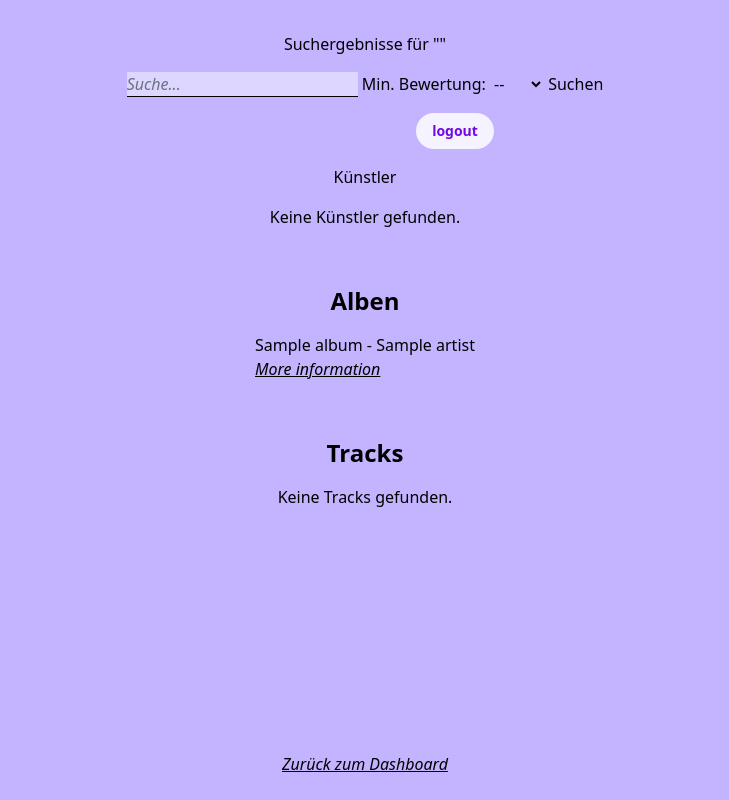
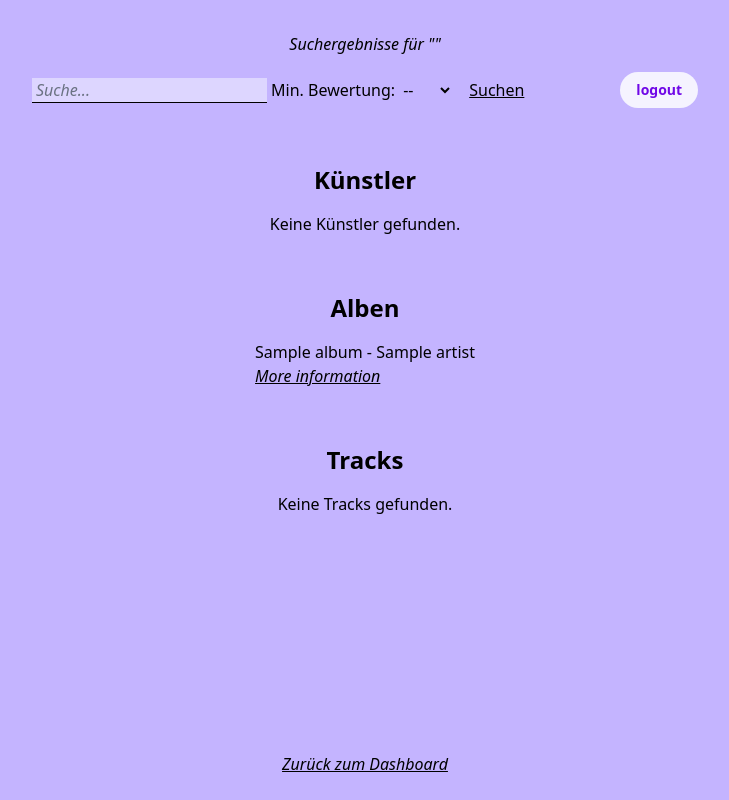
Before and after one commit to JaL11/pywebshop25, a Django app: page /artikel-suche/ in a window 1280 px wide. Shown: the whole page, without its empty margins (275-1004 px from the left). Run offline with Django 5.2, Linux system fonts and the light colour scheme; tables that the repository leaves empty hold one stand-in row (values such as "Sample post"); style sheets or scripts are compiled from the project's sources; some libraries are stand-ins or nearby versions.

Commit message:
styled most pages

```diff
--- a/requirements.txt
+++ b/requirements.txt
@@ -2,13 +2,10 @@
 charset-normalizer==3.4.2
 crispy-bootstrap5==2025.6
 Django==5.2.3
-<<<<<<< HEAD
 django-crispy-forms==2.4
-=======
 gunicorn==23.0.0
 packaging==25.0
 python-dotenv==1.1.1
->>>>>>> main
 pillow==11.3.0
 reportlab==4.4.2
 sqlparse==0.5.3
--- a/templates/customerService/editReviews.html
+++ b/templates/customerService/editReviews.html
@@ -6,12 +6,13 @@
 {% endblock %}
 
 {% block content %}
-  <h1>Bearbeite die Reviews der Produkte</h1>
+<div class="min-h-screen flex flex-col items-center bg-violet-300 space-y-4 px-4 py-8">
+  <h1 class="font-bold text-3xl">Bearbeite die Reviews der Produkte</h1>
   <p>Liste der Alben</p>
   <ul>
     {% for album in albums %}
       <li>
-        {{ album.title }} – {{ album.artist.name }}
+        {{ album.title }} - {{ album.artist.name }}
 
         {% if album.ratings_enabled %}
           <small>Average Rating: {{ album.average_rating|floatformat:1 }} ⭐</small>
@@ -39,4 +40,5 @@
   <p>
     <a href="{% url 'customerService' %}">Zurück zum Dashboard</a>
   </p>
+</div>
 {% endblock %}
--- a/templates/home.html
+++ b/templates/home.html
@@ -16,11 +16,11 @@
         <div class="flex items-center space-x-4">
           <form method="get" action="{% url 'artikel-suche' %}">
             <input type="text" name="q" class="placeholder:text-gray-500 placeholder:italic border-b" placeholder="Artikel suchen..." required />
-            <button type="submit" class="underline hover:text-violet-100">Suchen</button>
+            <button type="submit" class="underline hover:text-violet-100 cursor-pointer">Suchen</button>
           </form>
           <form class="pl-45" method="post" action="{% url 'logout' %}">
             {% csrf_token %}
-            <button class="rounded-full border-0 bg-violet-50 px-4 py-2 text-sm font-semibold text-violet-700 hover:bg-violet-100 dark:bg-violet-600 dark:text-violet-100 dark:hover:bg-violet-500" type="submit">logout</button>
+            <button class="rounded-full border-0 bg-violet-50 px-4 py-2 text-sm font-semibold text-violet-700 hover:bg-violet-100 dark:bg-violet-600 dark:text-violet-100 dark:hover:bg-violet-500 cursor-pointer" type="submit">logout</button>
           </form>
           {% if user.profile_picture %}
             <img src="{{ user.profile_picture.url }}" alt="Profilbild" class="w-[50px] h-[50px] rounded-full object-cover border-2 border-violet-500" />
@@ -40,8 +40,8 @@
         <form method="post" action="{% url 'upload_profile_picture' %}" enctype="multipart/form-data">
           {% csrf_token %}
           <label for="file">Upload Profile Picture:</label>
-          <input type="file" name="profile_picture" id="file" accept="image/*" class="file:rounded-full file:border-0 file:bg-violet-50 file:px-4 file:py-2 file:text-sm file:font-semibold file:text-violet-700 hover:file:bg-violet-100 dark:file:bg-violet-600 dark:file:text-violet-100 dark:hover:file:bg-violet-500" required />
-          <button class="rounded-full border-0 bg-violet-50 px-4 py-2 text-sm font-semibold text-violet-700 hover:bg-violet-100 dark:bg-violet-600 dark:text-violet-100 dark:hover:bg-violet-500" type="submit">Upload</button>
+          <input type="file" name="profile_picture" id="file" accept="image/*" class="file:rounded-full file:border-0 file:bg-violet-50 file:px-4 file:py-2 file:text-sm file:font-semibold file:text-violet-700 hover:file:bg-violet-100 dark:file:bg-violet-600 dark:file:text-violet-100 dark:hover:file:bg-violet-500 cursor-pointer" required />
+          <button class="rounded-full border-0 bg-violet-50 px-4 py-2 text-sm font-semibold text-violet-700 hover:bg-violet-100 dark:bg-violet-600 dark:text-violet-100 dark:hover:bg-violet-500 cursor-pointer" type="submit">Upload</button>
         </form>
       </div>
     {% endblock %}
--- a/templates/store/artikel_suche.html
+++ b/templates/store/artikel_suche.html
@@ -10,27 +10,30 @@
 {% endblock %}
 {% block content %}
   <div class="min-h-screen flex flex-col items-center bg-violet-300 space-y-4 px-4 py-8">
-  <h1>Suchergebnisse für "{{ query }}"</h1>
+    <h1 class="italic">Suchergebnisse für "{{ query }}"</h1>
+    <div class="flex items-center space-x-4">
       <form method="get" action="{% url 'artikel-suche' %}">
-  <input class="placeholder:text-gray-500 placeholder:italic border-b bg-violet-200" type="text" name="q" value="{{ query }}" placeholder="Suche..." />
+        <input class="placeholder:text-gray-500 placeholder:italic border-b bg-violet-200 pl-1" type="text" name="q" value="{{ query }}" placeholder="Suche..." />
         <label for="min_rating">Min. Bewertung:</label>
-  <select name="min_rating">
+        <select class="cursor-pointer" name="min_rating">
           <option value="">--</option>
           {% for i in ratings %}
-      <option value="{{ i }}" {% if min_rating == i %}selected{% endif %}>{{ i }} ⭐</option>
+            <option class="bg-violet-400" value="{{ i }}" {% if min_rating == i %}selected{% endif %}>{{ i }} ⭐</option>
           {% endfor %}
         </select>
-  <button type="submit">Suchen</button>
       </form>
-<form class="pl-45" method="post" action="{% url 'logout' %}">
+      <button class="underline hover:text-violet-100 cursor-pointer" type="submit">Suchen</button>
+      <form class="pl-20" method="post" action="{% url 'logout' %}">
         {% csrf_token %}
         <button class="cursor-pointer rounded-full border-0 bg-violet-50 px-4 py-2 text-sm font-semibold text-violet-700 hover:bg-violet-100 dark:bg-violet-600 dark:text-violet-100 dark:hover:bg-violet-500" type="submit">logout</button>
       </form>
       {% if user.profile_picture %}
         <img src="{{ user.profile_picture.url }}" alt="Profilbild" class="w-[50px] h-[50px] rounded-full object-cover border-2 border-violet-500" />
       {% endif %}
+    </div>
+
     {% if artists or albums or tracks %}
-    <h2>Künstler</h2>
+      <h2 class="font-bold text-2xl mt-10">Künstler</h2>
       <ul>
         {% for artist in artists %}
           <li>{{ artist.name }} ({{ artist.genre }}) ({{ artist.bio }})</li>
@@ -38,11 +41,11 @@
             {% csrf_token %}
             <input type="hidden" name="type" value="artist" />
             <input type="hidden" name="id" value="{{ artist.id }}" />
-          <button type="submit">Download PDF</button>
+            <button class="italic underline hover:text-violet-700 cursor-pointer" type="submit">Download PDF</button>
             {% if user.is_superuser_or_customer_service %}
-            <p>
-              <a href="{% url 'modify_artist' %}">Bearbeiten</a>
-            </p>
+              <div>
+                <a class="underline hover:text-violet-700 cursor-pointer italic" href="{% url 'modify_artist' %}">Bearbeiten</a>
+              </div>
             {% endif %}
           </form>
         {% empty %}
@@ -56,11 +59,11 @@
           {{ album.title }} - {{ album.artist.name }}
           {% if album.ratings_enabled %}
             <small>Average Rating: {{ album.average_rating|floatformat:1 }} ⭐</small>
-          | <a href="{% url 'rate_album' album.id %}">Rate this album</a>
+            | <a class="italic hover:text-violet-700" href="{% url 'rate_album' album.id %}">Rate this album</a>
           {% endif %}
-        </li>
+          <li>
 
-          <form method="get" action="{% url 'album_info'%}">
+          <form method="get" action="{% url 'album_info' %}">
             {% csrf_token %}
             <input type="hidden" name="type" value="album" />
             <input type="hidden" name="id" value="{{ album.id }}" />
@@ -73,7 +76,7 @@
             </div>
           {% endif %}
         {% empty %}
-          <li>Keine Alben gefunden.</li>
+          <div class="pt-20">Keine Alben gefunden.</div>
         {% endfor %}
       </ul>
 
@@ -102,7 +105,7 @@
         <a class="underline italic hover:text-violet-700 cursor-pointer" href="{% url 'home' %}">Zurück zum Dashboard</a>
       </div>
     {% else %}
-      <p class="">Keine Ergebnisse gefunden.</p>
+      <p class="pt-20 text-4xl font-bold italic">Keine Ergebnisse gefunden.</p>
     {% endif %}
   </div>
 {% endblock %}
--- a/templates/store/home.html
+++ b/templates/store/home.html
@@ -47,10 +47,10 @@
         </div>
       </div>
     </p>
-    <p class="text-center pt-20">
+    <p class="text-center mt-20">
       Visit <a href="/admin/" class="hover:text-indigo-300 active:text-indigo-700 underline decoration-2">the admin panel</a> to get started.
     </p>
-	<p><a href="/useradmin/login">Login here</a></p>
-	<p>Not registered yet? <a href="/useradmin/signup">Signup here</a></p>
+	<p class="text-center"><a href="/useradmin/login">Login here</a></p>
+	<p class="text-center">Not registered yet? <a href="/useradmin/signup">Signup here</a></p>
   </body>
 </html>
```
Also changed, not shown: store/templates/store/rate_album.html (+11 -4 lines), templates/store/album_info.html (+9 -3 lines), Useradmin/migrations/0001_initial.py. Lines whose indentation alone changed are shown as unchanged.
